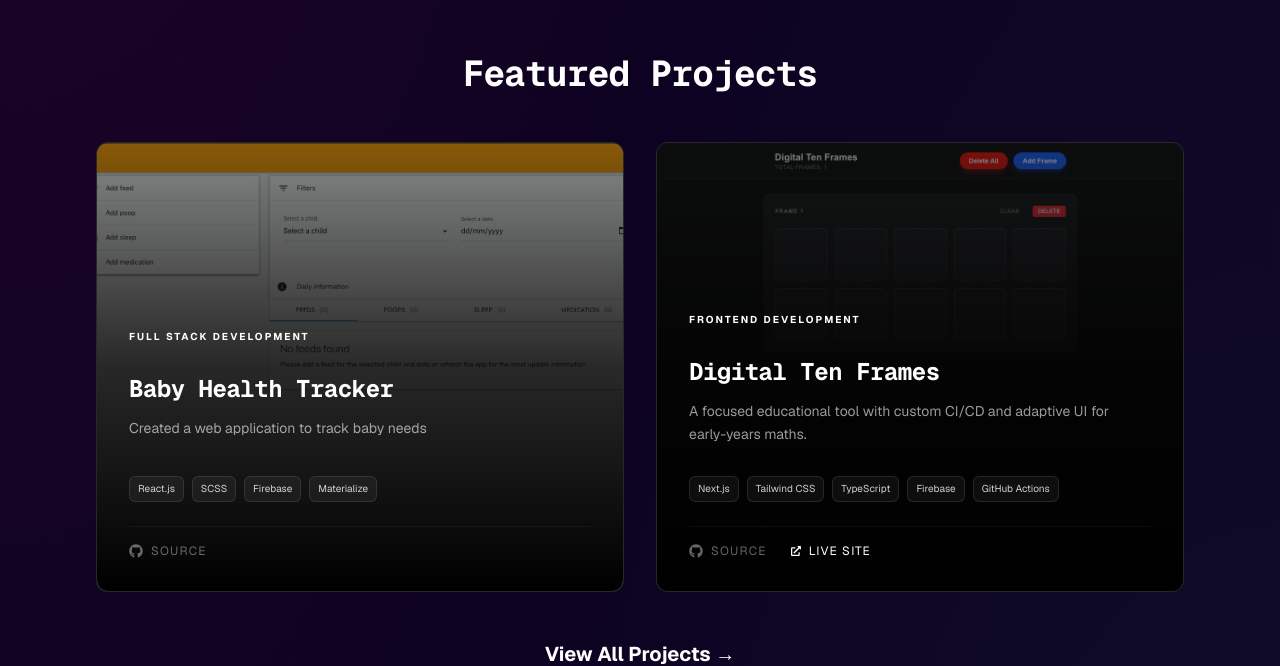
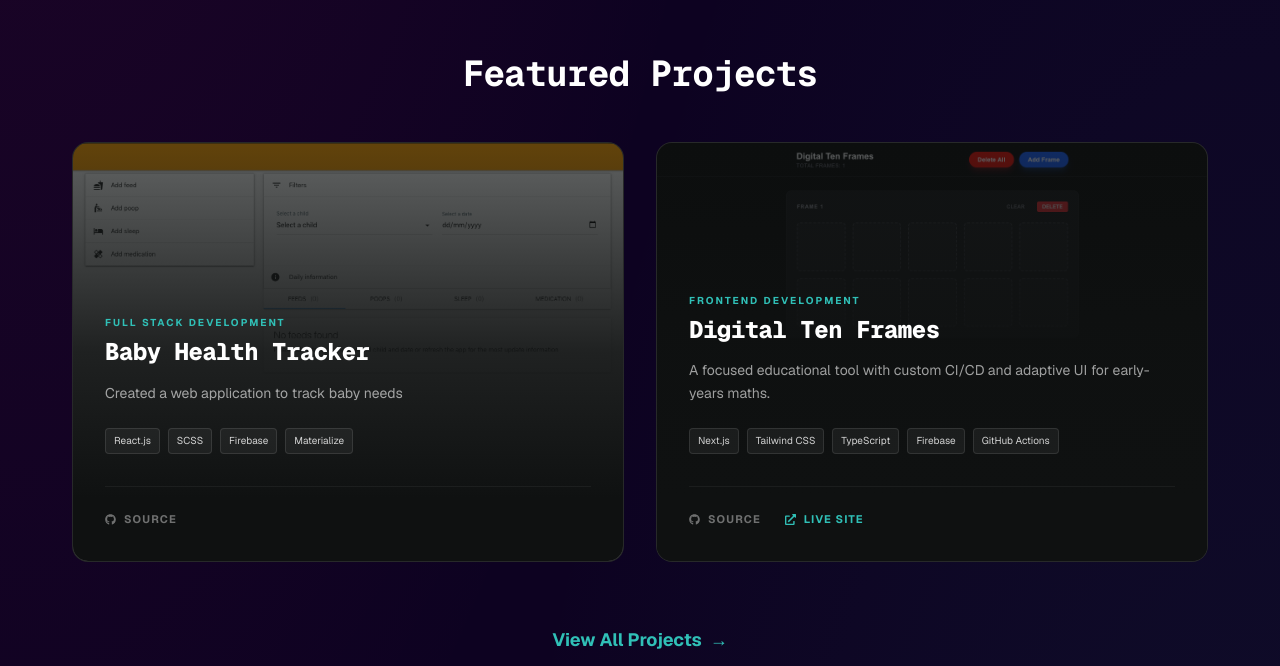
Before and after one commit to joshhallan/portfolio2025, a Next.js app: page / in a window 1280 px wide. Shown: the part 2200-2866 px from the top of the page. Built offline with nearby package versions, Linux system fonts and the light colour scheme; no server answers.

Commit message:
feat: implement new styling on featured section

```diff
--- /dev/null
+++ b/src/components/Global/ProjectCard/ProjectCard.module.css
@@ -0,0 +1,194 @@
+.card {
+  position: relative;
+  border-radius: 1rem;
+  border: 1px solid rgba(255, 255, 255, 0.1);
+  background: #0f1111;
+  overflow: hidden;
+  cursor: pointer;
+  transition: all 0.4s cubic-bezier(0.175, 0.885, 0.32, 1.275);
+}
+
+.short {
+  height: 420px;
+}
+.long {
+  min-height: 520px;
+}
+
+.bgImage {
+  object-fit: cover;
+  opacity: 0.35;
+  transition: opacity 0.5s ease;
+}
+
+.card:hover .bgImage {
+  opacity: 0.55;
+}
+
+.overlay {
+  position: absolute;
+  inset: 0;
+  background: linear-gradient(
+    to top,
+    #0f1111 15%,
+    rgba(15, 17, 17, 0.8) 50%,
+    transparent 100%
+  );
+}
+
+.content {
+  position: relative;
+  height: 100%;
+  padding: 2rem;
+  display: flex;
+  flex-direction: column;
+  justify-content: flex-end;
+}
+
+.topRow {
+  display: flex;
+  justify-content: space-between;
+  margin-bottom: 0.5rem;
+}
+
+.category {
+  font-size: 10px;
+  text-transform: uppercase;
+  letter-spacing: 0.2em;
+  font-weight: 700;
+  color: var(--color-secondary);
+}
+
+.wipBadge {
+  font-size: 9px;
+  background: rgba(234, 179, 8, 0.1);
+  color: #eab308;
+  padding: 2px 6px;
+  border-radius: 4px;
+  border: 1px solid rgba(234, 179, 8, 0.2);
+}
+
+.title {
+  font-size: 1.5rem;
+  font-weight: 800;
+  color: white;
+  margin-bottom: 1rem;
+}
+
+.description {
+  font-size: 0.875rem;
+  color: rgba(255, 255, 255, 0.6);
+  line-height: 1.6;
+  margin-bottom: 1.5rem;
+}
+
+.techList {
+  display: flex;
+  flex-wrap: wrap;
+  gap: 0.5rem;
+  margin-bottom: 2rem;
+}
+
+.techTag {
+  font-size: 10px;
+  background: rgba(255, 255, 255, 0.05);
+  border: 1px solid rgba(255, 255, 255, 0.1);
+  padding: 4px 8px;
+  border-radius: 4px;
+  color: rgba(255, 255, 255, 0.8);
+}
+
+.actions {
+  display: flex;
+  gap: 1.5rem;
+  padding-top: 1.5rem;
+  border-top: 1px solid rgba(255, 255, 255, 0.05);
+}
+
+.link {
+  font-size: 11px;
+  text-transform: uppercase;
+  font-weight: 700;
+  letter-spacing: 0.1em;
+  color: rgba(255, 255, 255, 0.4);
+  display: flex;
+  align-items: center;
+  gap: 0.5rem;
+  transition: color 0.3s;
+}
+
+.link:hover {
+  color: white;
+}
+
+.live {
+  color: var(--color-secondary);
+}
+.modalOverlay {
+  position: fixed;
+  inset: 0;
+  z-index: 999;
+  background: rgba(0, 0, 0, 0.95);
+  backdrop-filter: blur(8px);
+  display: flex;
+  items-center: center;
+  justify-content: center;
+  padding: 1.5rem;
+  animation: fadeIn 0.2s ease-out;
+}
+
+.modalContent {
+  position: relative;
+  background: #0f1111;
+  border: 1px solid rgba(255, 255, 255, 0.1);
+  border-radius: 1.5rem;
+  max-width: 1100px;
+  width: 100%;
+  overflow: hidden;
+  box-shadow: 0 25px 50px -12px rgba(0, 0, 0, 0.5);
+}
+
+.modalImageContainer {
+  position: relative;
+  width: 100%;
+  aspect-ratio: 16 / 9;
+  background: black;
+}
+
+.modalFooter {
+  padding: 1.5rem;
+  text-align: center;
+  border-top: 1px solid rgba(255, 255, 255, 0.05);
+}
+
+.closeButton {
+  position: absolute;
+  top: 1.25rem;
+  right: 1.25rem;
+  z-index: 10;
+  color: white;
+  background: rgba(0, 0, 0, 0.6);
+  border: 1px solid rgba(255, 255, 255, 0.2);
+  border-radius: 50%;
+  width: 2.5rem;
+  height: 2.5rem;
+  display: flex;
+  align-items: center;
+  justify-content: center;
+  transition: all 0.2s;
+}
+
+.closeButton:hover {
+  background: var(--color-secondary);
+  border-color: var(--color-secondary);
+  transform: scale(1.1);
+}
+
+@keyframes fadeIn {
+  from {
+    opacity: 0;
+  }
+  to {
+    opacity: 1;
+  }
+}
--- a/src/components/Global/ProjectCard/ProjectCard.tsx
+++ b/src/components/Global/ProjectCard/ProjectCard.tsx
@@ -3,156 +3,91 @@
 import React, { useState } from "react";
 import Link from "next/link";
 import Image from "next/image";
-import { PROJECTS_DATA } from "@/data/projects";
-import { FaGithub, FaExternalLinkAlt, FaTimes } from "react-icons/fa";
+import { FaGithub, FaExternalLinkAlt } from "react-icons/fa";
+import ProjectImageModal from "./ProjectImageModal";
+import styles from "./ProjectCard.module.css";
 
-type Project = (typeof PROJECTS_DATA)[number];
+interface Project {
+  id: number;
+  title: string;
+  category: string;
+  image: string;
+  description: string;
+  fullDescription: string;
+  tech: string[];
+  githubUrl: string;
+  link?: string;
+  status?: string;
+}
 
 interface ProjectCardProps {
   project: Project;
   style?: "short" | "long";
 }
 
-const ProjectImageModal = ({
-  project,
-  onClose,
-}: {
-  project: Project;
-  onClose: () => void;
-}) => {
-  return (
-    <div
-      className="fixed inset-0 z-[100] flex items-center justify-center bg-black/95 p-4 transition-opacity duration-300"
-      onClick={onClose}
-    >
-      <div
-        className="relative bg-[#0f1111] rounded-xl max-w-5xl w-full mx-auto p-2 border border-white/20 shadow-2xl"
-        onClick={(e) => e.stopPropagation()}
-      >
-        <button
-          onClick={onClose}
-          className="absolute top-4 right-4 text-white/80 hover:text-white transition-colors p-2 z-50 rounded-full bg-black/50"
-          aria-label="Close modal"
-        >
-          <FaTimes className="w-6 h-6" />
-        </button>
-
-        <div className="relative w-full aspect-video rounded-lg overflow-hidden">
-          <Image
-            src={project.image}
-            alt={`Enlarged view of ${project.title}`}
-            fill
-            className="object-contain"
-          />
-        </div>
-
-        <div className="text-center p-4">
-          <h4 className="text-xl font-semibold text-white">{project.title}</h4>
-          <p className="text-white/50 text-xs mt-1">Click outside to close</p>
-        </div>
-      </div>
-    </div>
-  );
-};
-
 export default function ProjectCard({
   project,
   style = "short",
 }: ProjectCardProps) {
   const [isModalOpen, setIsModalOpen] = useState(false);
-
-  const isAWS = project.tech.includes("AWS");
-  const themeColor = isAWS ? "var(--neon-blue)" : "var(--neon-pink)";
   const displayDescription =
     style === "long" ? project.fullDescription : project.description;
 
   return (
     <>
       <div
-        className={`relative group overflow-hidden rounded-xl border border-white/10 transition-all duration-300 hover:border-white/30 cursor-pointer bg-[#0f1111] ${
-          style === "long"
-            ? "min-h-[500px] md:min-h-[550px]"
-            : "h-[400px] md:h-[450px]"
-        }`}
+        className={`${styles.card} ${style === "long" ? styles.long : styles.short}`}
         onClick={() => setIsModalOpen(true)}
       >
         <Image
           src={project.image}
           alt={project.title}
           fill
-          className="object-cover opacity-40 md:opacity-50 group-hover:opacity-70 transition-opacity duration-500"
+          className={styles.bgImage}
         />
+        <div className={styles.overlay} />
 
-        <div className="absolute inset-0 bg-gradient-to-t from-black via-black/80 md:via-black/70 to-transparent p-6 md:p-8 flex flex-col justify-end">
-          <div className="transform transition-transform duration-300 group-hover:translate-y-[-5px]">
-            <div className="flex justify-between items-start mb-2">
-              <p
-                className="text-[9px] md:text-[10px] uppercase tracking-[0.2em] font-bold"
-                style={{ color: themeColor }}
-              >
-                {project.category}
-              </p>
+        <div className={styles.content}>
+          <div className={styles.topRow}>
+            <span className={styles.category}>{project.category}</span>
             {project.status === "WIP" && (
-                <span className="text-[8px] md:text-[9px] bg-yellow-500/10 text-yellow-500 border border-yellow-500/20 px-2 py-0.5 rounded">
-                  WIP
-                </span>
+              <span className={styles.wipBadge}>WIP</span>
             )}
           </div>
 
-            <h2 className="text-xl md:text-2xl font-bold text-white mb-2 md:mb-3 group-hover:text-[var(--neon-blue)] transition-colors">
-              {project.title}
-            </h2>
+          <h3 className={styles.title}>{project.title}</h3>
 
-            <div
-              className={`overflow-y-auto pr-2 mb-4 custom-scrollbar ${
-                style === "short"
-                  ? "max-h-[60px]"
-                  : "max-h-[150px] md:max-h-none"
-              }`}
-            >
           <p
-                className={`text-xs md:text-sm text-white/60 leading-relaxed ${style === "short" ? "line-clamp-2" : ""}`}
+            className={`${styles.description} ${style === "short" ? "line-clamp-2" : ""}`}
           >
             {displayDescription}
           </p>
-            </div>
 
-            <div className="flex flex-wrap gap-2 mb-6">
-              {project.tech.map((tech) => (
-                <span
-                  key={tech}
-                  className="text-[9px] md:text-[10px] px-2 py-0.5 md:py-1 rounded-md border border-white/10 bg-white/5 backdrop-blur-sm text-white/80"
-                >
-                  {tech}
+          <div className={styles.techList}>
+            {project.tech.map((t) => (
+              <span key={t} className={styles.techTag}>
+                {t}
               </span>
             ))}
           </div>
 
-            <div
-              className="flex gap-4 md:gap-6 pt-4 border-t border-white/5"
-              onClick={(e) => e.stopPropagation()}
-            >
+          <div className={styles.actions} onClick={(e) => e.stopPropagation()}>
             <Link
               href={project.githubUrl}
               target="_blank"
-                rel="noopener noreferrer"
-                className="text-[10px] md:text-xs uppercase tracking-widest text-white/40 hover:text-white transition-colors flex items-center gap-2"
+              className={styles.link}
             >
-                <FaGithub className="text-sm" /> Source
+              <FaGithub /> Source
             </Link>
-
             {project.link && (
               <Link
                 href={project.link}
                 target="_blank"
-                  rel="noopener noreferrer"
-                  className="text-[10px] md:text-xs uppercase tracking-widest text-[var(--neon-blue)] hover:brightness-125 transition-all flex items-center gap-2"
+                className={`${styles.link} ${styles.live}`}
               >
-                  <FaExternalLinkAlt className="text-[8px] md:text-[10px]" />{" "}
-                  Live Site
+                <FaExternalLinkAlt /> Live Site
               </Link>
             )}
-            </div>
           </div>
         </div>
       </div>
--- /dev/null
+++ b/src/components/Global/ProjectCard/ProjectImageModal.tsx
@@ -0,0 +1,68 @@
+"use client";
+
+import React, { useEffect } from "react";
+import Image from "next/image";
+import { FaTimes } from "react-icons/fa";
+import styles from "./ProjectCard.module.css";
+
+interface Project {
+  title: string;
+  image: string;
+}
+
+interface ModalProps {
+  project: Project;
+  onClose: () => void;
+}
+
+export default function ProjectImageModal({ project, onClose }: ModalProps) {
+  useEffect(() => {
+    const handleEsc = (e: KeyboardEvent) => {
+      if (e.key === "Escape") onClose();
+    };
+    window.addEventListener("keydown", handleEsc);
+    // Prevent scrolling when modal is open
+    document.body.style.overflow = "hidden";
+
+    return () => {
+      window.removeEventListener("keydown", handleEsc);
+      document.body.style.overflow = "unset";
+    };
+  }, [onClose]);
+
+  return (
+    <div
+      className={styles.modalOverlay}
+      onClick={onClose}
+      role="dialog"
+      aria-modal="true"
+    >
+      <div className={styles.modalContent} onClick={(e) => e.stopPropagation()}>
+        <button
+          onClick={onClose}
+          className={styles.closeButton}
+          aria-label="Close modal"
+        >
+          <FaTimes className="w-5 h-5" />
+        </button>
+
+        <div className={styles.modalImageContainer}>
+          <Image
+            src={project.image}
+            alt={`Full screen view of ${project.title}`}
+            fill
+            className="object-contain"
+            priority
+          />
+        </div>
+
+        <div className={styles.modalFooter}>
+          <h4 className="text-xl font-bold text-white">{project.title}</h4>
+          <p className="text-white/40 text-[10px] uppercase tracking-[0.2em] mt-2 font-mono">
+            Click outside or press ESC to close
+          </p>
+        </div>
+      </div>
+    </div>
+  );
+}
--- a/src/components/HomePage/Featured/Featured.tsx
+++ b/src/components/HomePage/Featured/Featured.tsx
@@ -5,40 +5,35 @@ import Link from "next/link";
 import { PROJECTS_DATA } from "@/data/projects";
 import ProjectCard from "@/components/Global/ProjectCard/ProjectCard";
 
-const neonPink = "var(--neon-pink)";
-const neonBlue = "var(--neon-blue)";
-
 export default function Projects() {
+  // Logic: Only show the top 2 projects on the landing page
   const featuredProjects = PROJECTS_DATA.slice(0, 2);
 
   return (
-    <section id="projects" className="container mx-auto max-w-6xl px-8 py-16">
-      <h2
-        className="text-4xl font-bold mb-12 text-center text-white"
-      >
+    <section id="projects" className="w-full py-16">
+      <div className="max-w-[1200px] mx-auto px-8">
+        <h2 className="text-4xl font-bold mb-12 text-center text-white">
           Featured Projects
         </h2>
 
         <div className="grid grid-cols-1 md:grid-cols-2 gap-8 mb-12">
-        {featuredProjects.map((project, index) => {
-          return (
-            <ProjectCard
-              key={project.id}
-              project={project}
-              style="short"
-            />
-          );
-        })}
+          {featuredProjects.map((project) => (
+            <ProjectCard key={project.id} project={project} style="short" />
+          ))}
         </div>
 
-      <div className="text-center mt-12">
+        <div className="text-center mt-16">
           <Link
             href="/projects"
-          className="text-xl font-bold transition-colors hover:underline"
-          style={{ color: neonBlue }}
+            className="text-lg font-bold transition-all hover:brightness-125 flex items-center justify-center gap-2 group"
+            style={{ color: "var(--color-secondary)" }}
           >
-          View All Projects →
+            <span>View All Projects</span>
+            <span className="transition-transform group-hover:translate-x-1">
+              →
+            </span>
           </Link>
+        </div>
       </div>
     </section>
   );
```
Lines whose indentation alone changed are shown as unchanged.
